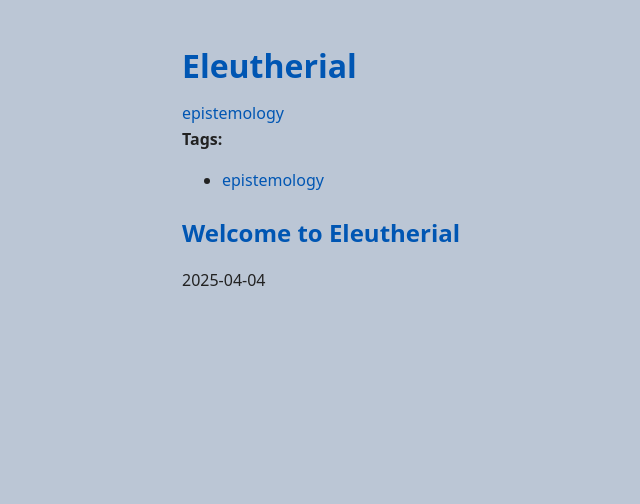
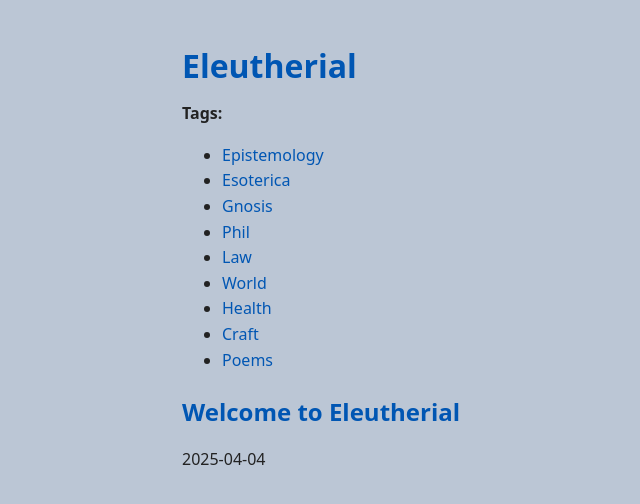
Before and after one commit to colour-unimog/eleutherial, a Jekyll site: the page built from index.md, in a window 1280 px wide. Shown: the top 504 px of the page, without its empty margins (108-748 px from the left). Built offline with Jekyll 4.4.1, drawn with Linux system fonts in a browser that asks for light colours.

Commit message:
Update default.html

```diff
--- a/_layouts/default.html
+++ b/_layouts/default.html
@@ -15,20 +15,22 @@
 <body>
     <h1><a href="/">{{ site.title }}</a></h1>
 
-    <nav>
-        {% for tag in site.tags %}
-            <a href="/tags/{{ tag[0] }}/">{{ tag[0] }}</a>
-        {% endfor %}
-    </nav>
 
 <nav>
   <strong>Tags:</strong>
   <ul>
-    {% for tag in site.tags %}
-      <li><a href="/tags/{{ tag[0] }}/">{{ tag[0] }}</a></li>
-    {% endfor %}
+    <li><a href="/epistemology/">Epistemology</a></li>
+    <li><a href="/esoterica/">Esoterica</a></li>
+    <li><a href="/gnosis/">Gnosis</a></li>
+    <li><a href="/phil/">Phil</a></li>
+    <li><a href="/law/">Law</a></li>
+    <li><a href="/world/">World</a></li>
+    <li><a href="/health/">Health</a></li>
+    <li><a href="/craft/">Craft</a></li>
+    <li><a href="/Poems/">Poems</a></li>
   </ul>
 </nav>
+
 
 
 
```
